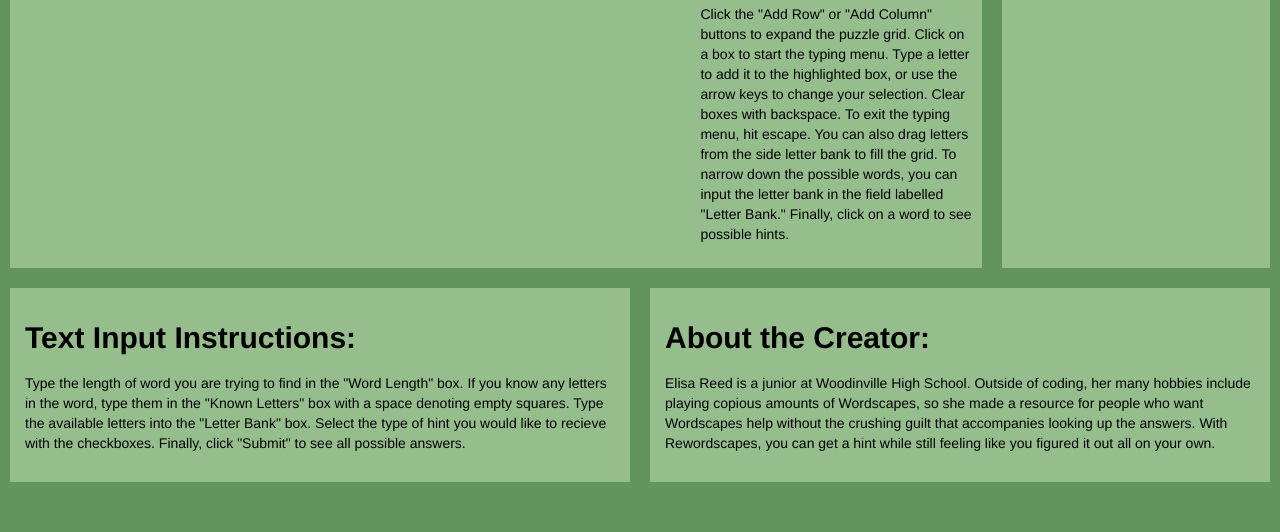
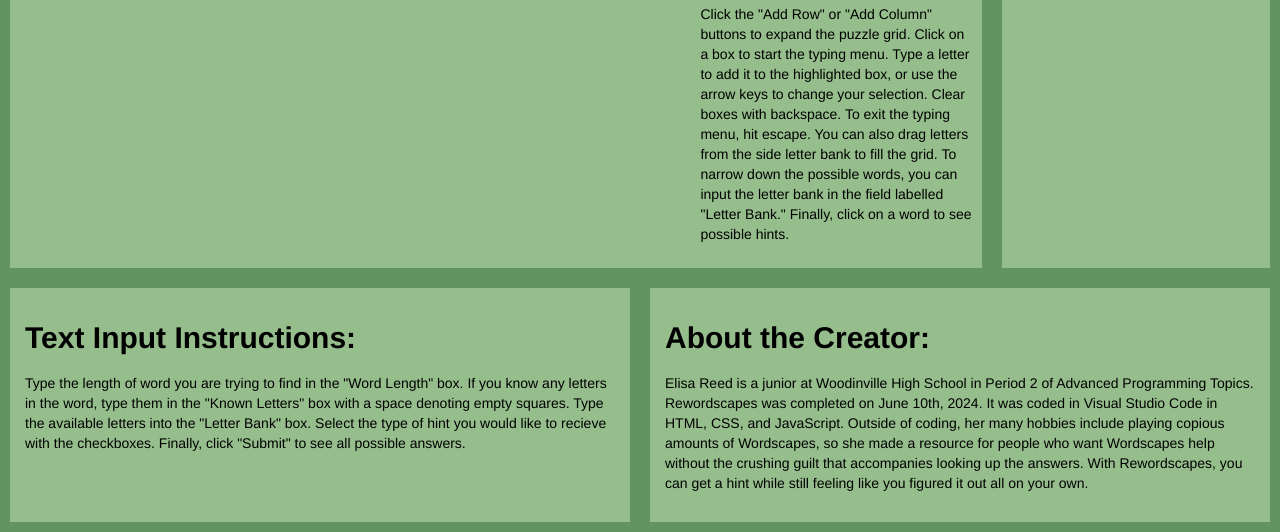
Before and after one commit to elksie/elksie.github.io, a plain HTML site: page index.html in a window 1280 px wide. Shown: the part 697-1229 px from the top of the page. Before the commit the page ends 1189 px from the top, so only its background shows below. Drawn offline with nearby package versions, Linux system fonts and the light colour scheme.

Commit message:
Update index.html

```diff
--- a/index.html
+++ b/index.html
@@ -173,8 +173,10 @@
             <div class="textbox" style="width: 50%">
                 <h2>About the Creator:</h2>
                 <p>
-                    Elisa Reed is a junior at Woodinville High School. Outside of
-                    coding, her many hobbies include playing copious amounts of
+                    Elisa Reed is a junior at Woodinville High School in Period 2 of Advanced
+                    Programming Topics. Rewordscapes was completed on June 10th, 2024. It was
+                    coded in Visual Studio Code in HTML, CSS, and JavaScript. Outside
+                    of coding, her many hobbies include playing copious amounts of
                     Wordscapes, so she made a resource for people who want Wordscapes
                     help without the crushing guilt that accompanies looking up the answers.
                     With Rewordscapes, you can get a hint while still feeling like you
```
